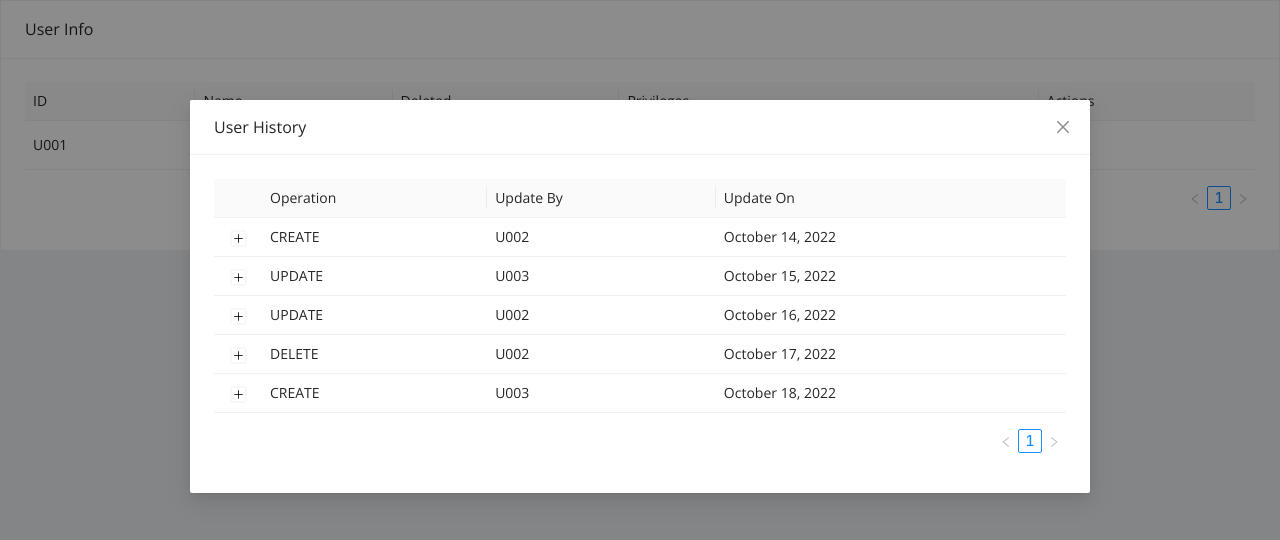
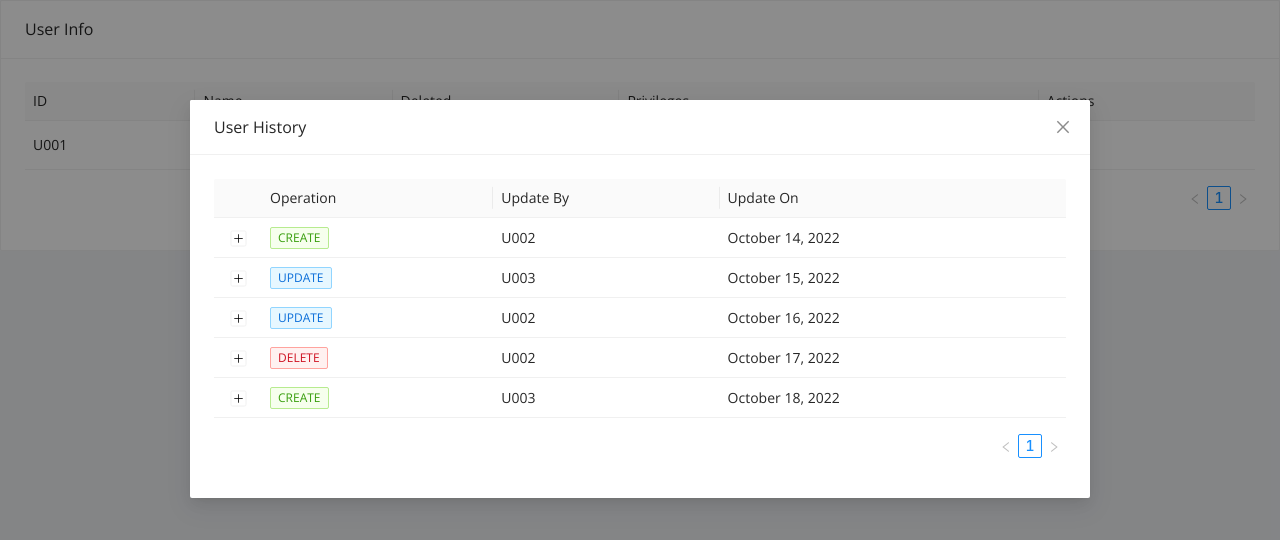
Before and after one commit to pandenutella/user-history-viewer-prototype, a React (Create React App) app: page / in a window 1280 px wide. Both pictures are taken after a click on the button 1062 px from the left and 145 px from the top of the page. Shown: the top 540 px of the page. Built offline with nearby package versions, Linux system fonts and the light colour scheme.

Commit message:
Display operation in colored tags

```diff
--- a/src/components/UserHistoryModal.js
+++ b/src/components/UserHistoryModal.js
@@ -1,4 +1,4 @@
-import { Modal, Table } from "antd";
+import { Modal, Table, Tag } from "antd";
 import moment from "moment";
 import UserHistoryDiffViewer from "./UserHistoryDiffViewer";
 
@@ -15,12 +15,28 @@ const expandable = {
   expandRowByClick: true,
 };
 
+const getColorByOperation = (operation) => {
+  switch (operation) {
+    case "CREATE":
+      return "green";
+    case "UPDATE":
+      return "blue";
+    case "DELETE":
+      return "red";
+    default:
+      return null;
+  }
+};
+
 const UserHistoryModal = ({ history, visible, onHide }) => {
   const columns = [
     {
       title: "Operation",
       dataIndex: "operation",
       key: "operation",
+      render: (operation) => (
+        <Tag color={getColorByOperation(operation)}>{operation}</Tag>
+      ),
     },
     {
       title: "Update By",
```
